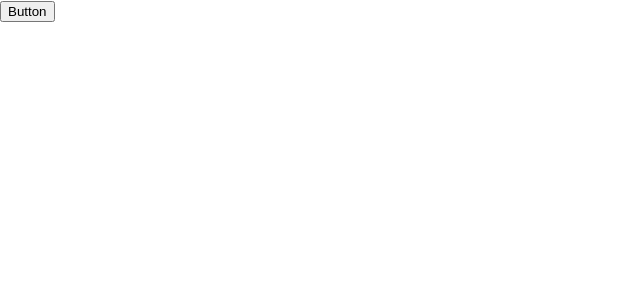
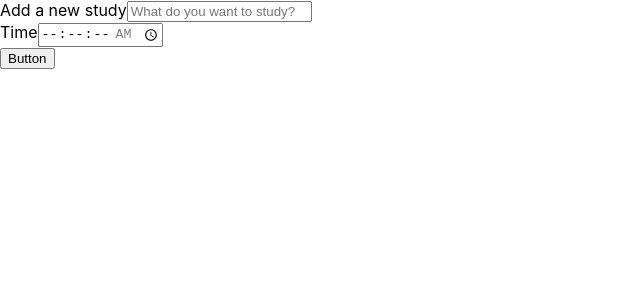
Before and after one commit to viniciusdamascenosouza/studies, a React (Create React App) app: page / in a window 1280 px wide. Shown: the top 300 px of the page, without its empty margins (0-640 px from the left). Built offline with nearby package versions, Linux system fonts and the light colour scheme.

Commit message:
Component: Form

```diff
--- a/src/App.tsx
+++ b/src/App.tsx
@@ -1,11 +1,11 @@
 import React from "react";
-import Button from "./components/Button";
+import Form from "./components/Form";
 
 
 function App() {
   return (
     <div>
-      <Button />
+      <Form />
     </div>
   )
 }
--- a/src/components/Button/index.tsx
+++ b/src/components/Button/index.tsx
@@ -1,13 +1,11 @@
 import React from "react";
 
-class Button extends React.Component {
-    render() {
+const Button = () =>  {
         return(
             <button>
                 Button
             </button>
         )
     }
-}
 
 export default Button
--- /dev/null
+++ b/src/components/Form/index.tsx
@@ -0,0 +1,26 @@
+import React from "react";
+import Button from "../Button";
+
+const Form = () => {
+  return (
+    <form action="">
+      <div>
+        <label htmlFor="tarefa">Add a new study</label>
+        <input
+          type="text"
+          name="task"
+          id="task"
+          placeholder="What do you want to study?"
+          required
+        />
+      </div>
+      <div>
+        <label htmlFor="time">Time</label>
+        <input type="time" step={1} name="time" min="00:00:00" max="01:30:00" required />
+      </div>
+      <Button />
+    </form>
+  );
+};
+
+export default Form;
```
